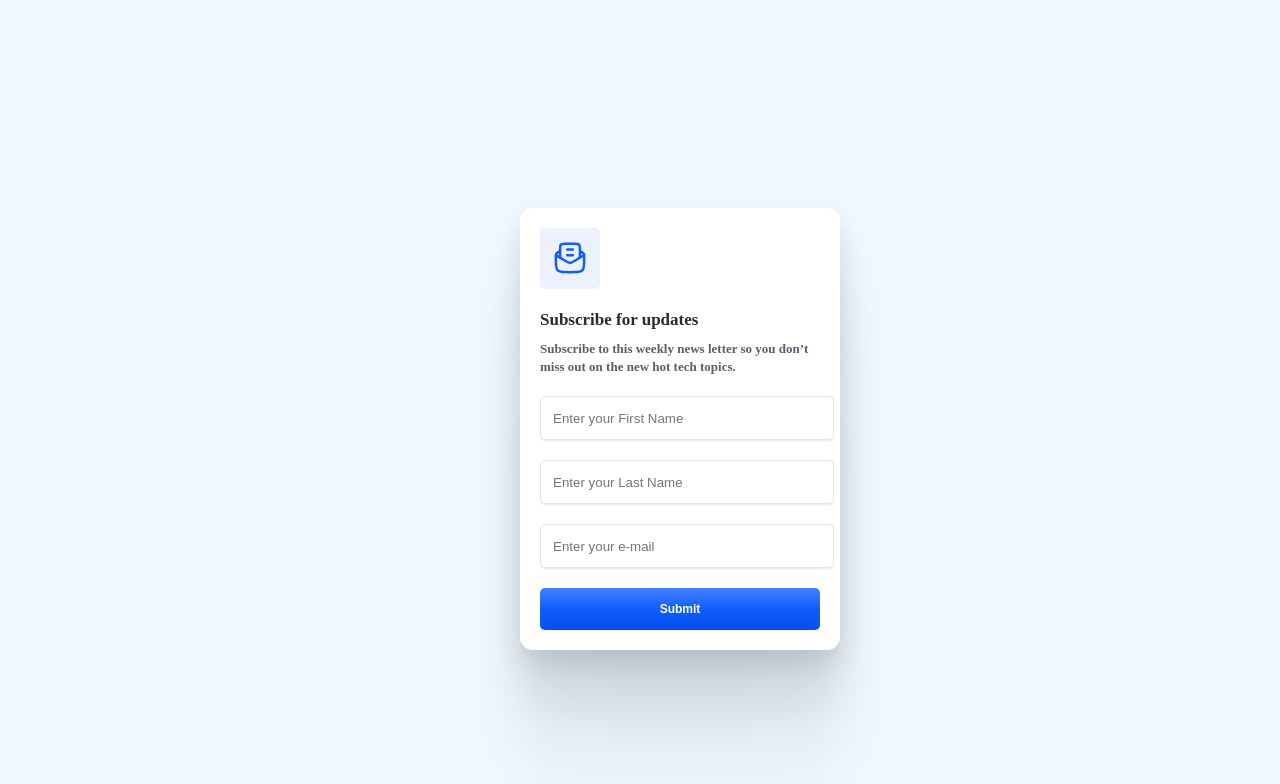
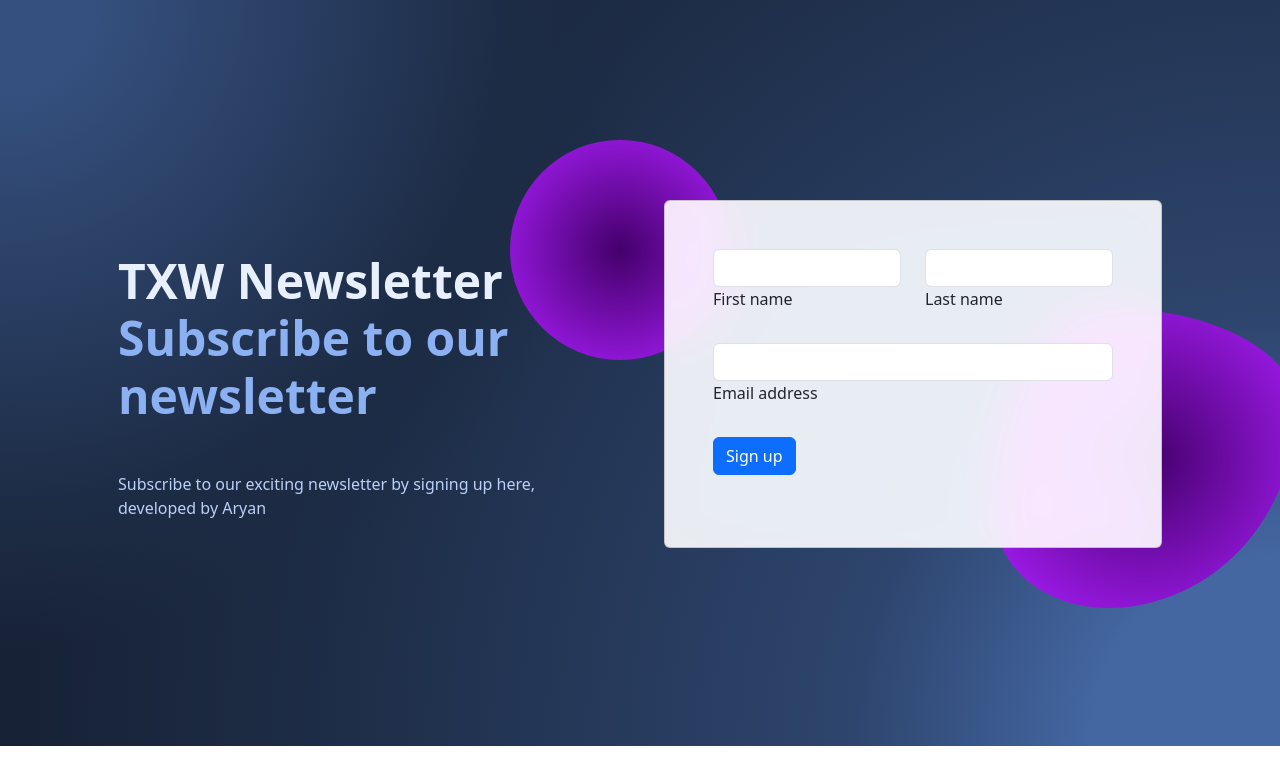
Before and after one commit to Aryainguz/Email-Newsletter-Subscription-Web-App-Using-ExpressJS, a website: page signup.html in a window 1280 px wide. Drawn offline with nearby package versions, Linux system fonts and the light colour scheme.

Commit message:
changed frontend!

```diff
--- a/app.js
+++ b/app.js
@@ -1,13 +1,12 @@
 const express = require("express");
 const bodyParser = require("body-parser");
 const https = require("https");
-const { request } = require("http");
 
 require("dotenv").config()
 
 const app = express();
 
-app.use(express.static("public"));  //use this to use css files insie templates
+app.use(express.static("public"));  //use this to use css files inside templates
 app.use(bodyParser.urlencoded({extended:true}));
 
 app.get("/",function(req,res){
--- a/public/css/style.css
+++ b/public/css/style.css
@@ -1,92 +1,39 @@
-body{
-    background-color: aliceblue;
-}
-.popup {
-position: relative;
-left: 40vw;
-top: 25vh;
-width: 320px;
-height: fit-content;
-background: #ffffff;
-box-shadow: 0px 187px 75px rgba(0, 0, 0, 0.01), 0px 105px 63px rgba(0, 0, 0, 0.05), 0px 47px 47px rgba(0, 0, 0, 0.09), 0px 12px 26px rgba(0, 0, 0, 0.1), 0px 0px 0px rgba(0, 0, 0, 0.1);
-border-radius: 13px;
+.background-radial-gradient {
+  background-color: hsl(218, 41%, 15%);
+  background-image: radial-gradient(650px circle at 0% 0%,
+      hsl(218, 41%, 35%) 15%,
+      hsl(218, 41%, 30%) 35%,
+      hsl(218, 41%, 20%) 75%,
+      hsl(218, 41%, 19%) 80%,
+      transparent 100%),
+    radial-gradient(1250px circle at 100% 100%,
+      hsl(218, 41%, 45%) 15%,
+      hsl(218, 41%, 30%) 35%,
+      hsl(218, 41%, 20%) 75%,
+      hsl(218, 41%, 19%) 80%,
+      transparent 100%);
 }
 
-.form {
-display: flex;
-flex-direction: column;
-align-items: flex-start;
-padding: 20px;
-gap: 20px;
+#radius-shape-1 {
+  height: 220px;
+  width: 220px;
+  top: -60px;
+  left: -130px;
+  background: radial-gradient(#44006b, #ad1fff);
+  overflow: hidden;
 }
 
-.icon {
-display: flex;
-align-items: center;
-justify-content: center;
-width: 60px;
-height: 60px;
-background: #ECF1FD;
-box-shadow: 0px 0.5px 0.5px #EFEFEF, 0px 1px 0.5px rgba(239, 239, 239, 0.5);
-border-radius: 5px;
+#radius-shape-2 {
+  border-radius: 38% 62% 63% 37% / 70% 33% 67% 30%;
+  bottom: -60px;
+  right: -110px;
+  width: 300px;
+  height: 300px;
+  background: radial-gradient(#44006b, #ad1fff);
+  overflow: hidden;
 }
 
-.note {
-display: flex;
-flex-direction: column;
-gap: 8px;
+.bg-glass {
+  background-color: hsla(0, 0%, 100%, 0.9) !important;
+  backdrop-filter: saturate(200%) blur(25px);
 }
-
-.title {
-font-style: normal;
-font-weight: 700;
-font-size: 17px;
-line-height: 24px;
-color: #2B2B2F;
-}
-
-.subtitle {
-font-style: normal;
-font-weight: 600;
-font-size: 13px;
-line-height: 18px;
-color: #5F5D6B;
-}
-
-.input_field {
-width: 100%;
-height: 42px;
-padding: 0 0 0 12px;
-border-radius: 5px;
-outline: none;
-border: 1px solid #e5e5e5;
-filter: drop-shadow(0px 1px 0px #efefef)
-drop-shadow(0px 1px 0.5px rgba(239, 239, 239, 0.5));
-transition: all 0.3s cubic-bezier(0.15, 0.83, 0.66, 1);
-}
-
-.input_field:focus {
-border: 1px solid transparent;
-box-shadow: 0px 0px 0px 1px #2B2B2F;
-background-color: transparent;
-}
-
-.form button.submit {
-display: flex;
-flex-direction: row;
-justify-content: center;
-align-items: center;
-padding: 10px 18px;
-gap: 10px;
-width: 100%;
-height: 42px;
-background: linear-gradient(180deg, #4480FF 0%, #115DFC 50%, #0550ED 100%);
-box-shadow: 0px 0.5px 0.5px #EFEFEF, 0px 1px 0.5px rgba(239, 239, 239, 0.5);
-border-radius: 5px;
-border: 0;
-font-style: normal;
-font-weight: 600;
-font-size: 12px;
-line-height: 15px;
-color: #ffffff;
-}
--- a/signup.html
+++ b/signup.html
@@ -5,32 +5,70 @@
     <meta name="viewport" content="width=device-width, initial-scale=1.0">
     <title>Xiting Newsletter By Aryan Inguz</title>
 <link rel="stylesheet" href="css/style.css">
-
+<link href="https://cdn.jsdelivr.net/npm/bootstrap@5.3.0/dist/css/bootstrap.min.css" rel="stylesheet" integrity="sha384-9ndCyUaIbzAi2FUVXJi0CjmCapSmO7SnpJef0486qhLnuZ2cdeRhO02iuK6FUUVM" crossorigin="anonymous">
+<script src="https://cdn.jsdelivr.net/npm/bootstrap@5.3.0/dist/js/bootstrap.bundle.min.js" integrity="sha384-geWF76RCwLtnZ8qwWowPQNguL3RmwHVBC9FhGdlKrxdiJJigb/j/68SIy3Te4Bkz" crossorigin="anonymous"></script>
 </head>
 <body>
-    <div class="popup">
-        <form class="form" action="/" method="post">
-          <div class="icon">
-            <svg xmlns="http://www.w3.org/2000/svg" fill="none" viewBox="0 0 34 34" height="34" width="34">
-              <path stroke-linejoin="round" stroke-width="2.5" stroke="#115DFC" d="M7.08385 9.91666L5.3572 11.0677C4.11945 11.8929 3.50056 12.3055 3.16517 12.9347C2.82977 13.564 2.83226 14.3035 2.83722 15.7825C2.84322 17.5631 2.85976 19.3774 2.90559 21.2133C3.01431 25.569 3.06868 27.7468 4.67008 29.3482C6.27148 30.9498 8.47873 31.0049 12.8932 31.1152C15.6396 31.1838 18.3616 31.1838 21.1078 31.1152C25.5224 31.0049 27.7296 30.9498 29.331 29.3482C30.9324 27.7468 30.9868 25.569 31.0954 21.2133C31.1413 19.3774 31.1578 17.5631 31.1639 15.7825C31.1688 14.3035 31.1712 13.564 30.8359 12.9347C30.5004 12.3055 29.8816 11.8929 28.6437 11.0677L26.9171 9.91666"></path>
-              <path stroke-linejoin="round" stroke-width="2.5" stroke="#115DFC" d="M2.83331 14.1667L12.6268 20.0427C14.7574 21.3211 15.8227 21.9603 17 21.9603C18.1772 21.9603 19.2426 21.3211 21.3732 20.0427L31.1666 14.1667"></path>
-              <path stroke-width="2.5" stroke="#115DFC" d="M7.08331 17V8.50001C7.08331 5.82872 7.08331 4.49307 7.91318 3.66321C8.74304 2.83334 10.0787 2.83334 12.75 2.83334H21.25C23.9212 2.83334 25.2569 2.83334 26.0868 3.66321C26.9166 4.49307 26.9166 5.82872 26.9166 8.50001V17"></path>
-              <path stroke-linejoin="round" stroke-linecap="round" stroke-width="2.5" stroke="#115DFC" d="M14.1667 14.1667H19.8334M14.1667 8.5H19.8334"></path>
-            </svg>
-          </div>
-          <div class="note">
-            <label class="title">Subscribe for updates</label>
-            <span class="subtitle">Subscribe to this weekly news letter so you don’t miss out
-      on the new hot tech topics.</span>
-          </div>
-          <input placeholder="Enter your First Name" name="fname" type="text" class="input_field">
-          <input placeholder="Enter your Last Name" name="lname" type="text" class="input_field">
-          <input placeholder="Enter your e-mail" title="Enter your e-mail" name="email" type="email" class="input_field">
-          <button class="submit" type="submit">Submit</button>
-        </form>
+<section class="background-radial-gradient overflow-hidden">
+  <div class="container px-4 px-md-5 text-center text-lg-start " style="padding-bottom: 150px; margin-top:200px;" >
+    <div class="row gx-lg-5 align-items-center mb-5">
+      <div class="col-lg-6 mb-5 mb-lg-0" style="z-index: 10">
+        <h1 class="my-5 display-5 fw-bold ls-tight" style="color: hsl(218, 81%, 95%)">
+          TXW Newsletter<br />
+          <span style="color: hsl(218, 81%, 75%)">
+            Subscribe to our newsletter
+          </span>
+        </h1>
+        <p class="mb-4 opacity-70" style="color: hsl(218, 81%, 85%)">
+         Subscribe to our exciting newsletter by signing up here, developed by Aryan
+        </p>
       </div>
+
+      <div class="col-lg-6 mb-5 mb-lg-0 position-relative">
+        <div id="radius-shape-1" class="position-absolute rounded-circle shadow-5-strong"></div>
+        <div id="radius-shape-2" class="position-absolute shadow-5-strong"></div>
+
+        <div class="card bg-glass">
+          <div class="card-body px-4 py-5 px-md-5">
+            <form class="form" action="/" method="post">
+              <!-- 2 column grid layout with text inputs for the first and last names -->
+              <div class="row">
+                <div class="col-md-6 mb-4">
+                  <div class="form-outline">
+                    <input type="text" id="form3Example1" class="form-control" name="fname" />
+                    <label class="form-label" for="form3Example1">First name</label>
+                  </div>
+                </div>
+                <div class="col-md-6 mb-4">
+                  <div class="form-outline">
+                    <input type="text" id="form3Example2" class="form-control" name="lname"/>
+                    <label class="form-label" for="form3Example2">Last name</label>
+                  </div>
+                </div>
+              </div>
+
+              <!-- Email input -->
+              <div class="form-outline mb-4">
+                <input type="email" id="form3Example3" class="form-control" name="email"/>
+                <label class="form-label" for="form3Example3">Email address</label>
+              </div>
 
 
 
+              <!-- Submit button -->
+              <button type="submit" class="btn btn-primary btn-block mb-4">
+                Sign up
+              </button>
+
+
+            </form>
+          </div>
+        </div>
+      </div>
+    </div>
+  </div>
+</section>
+<!-- Section: Design Block -->
+
 </body>
 </html>
```
Also changed, not shown: json-vs-JSobj.txt (added, +13 -0 lines), success.html (+38 -14 lines).
